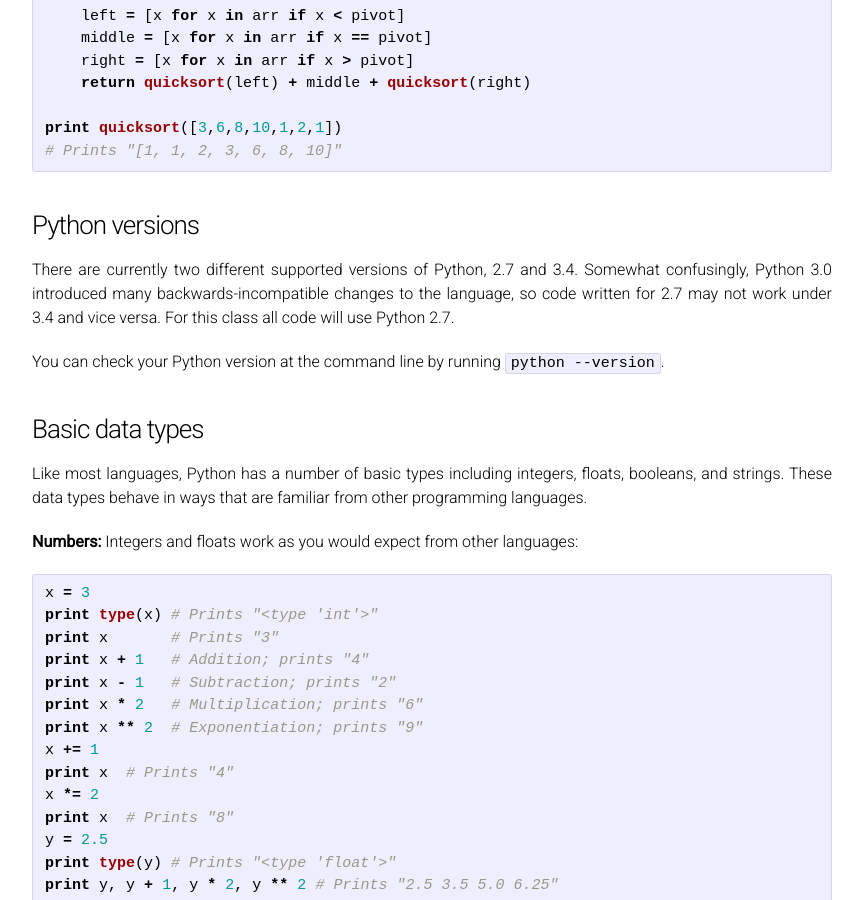
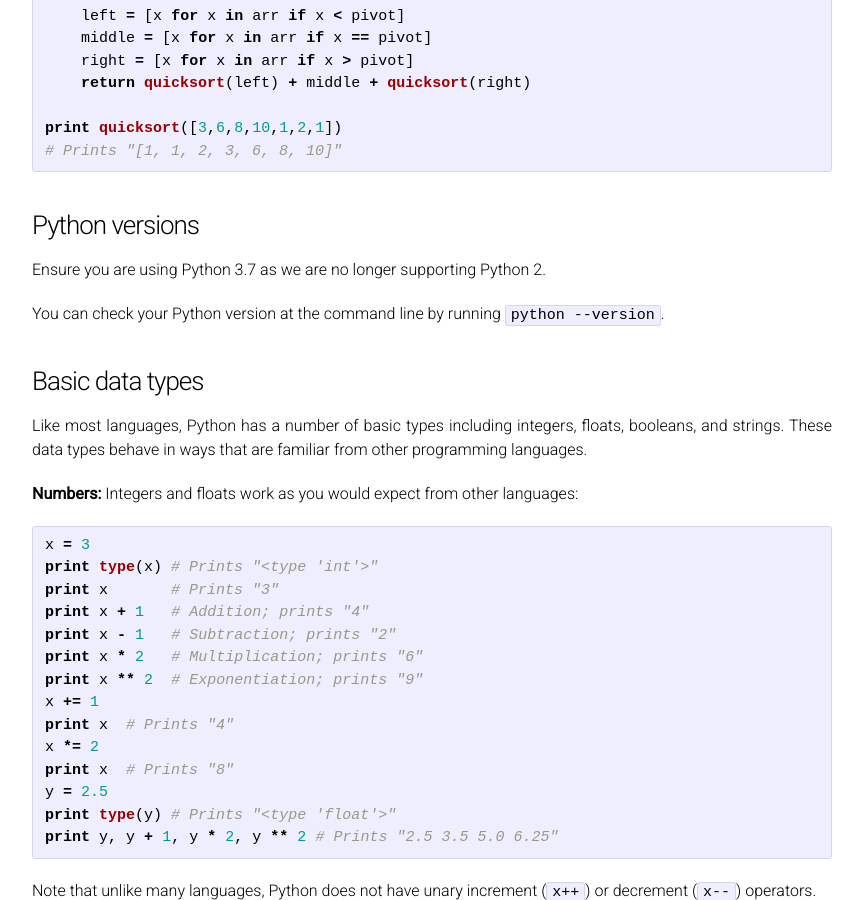
Before and after one commit to compsci682-fa21/compsci682-fa21.github.io, a Jekyll site: the page built from notes/python-numpy-tutorial.md, in a window 1280 px wide and 900 px high, scrolled down 2425 px. Shown: the whole window, without its empty margins (208-1071 px from the left). Built offline with Jekyll 4.4.1, drawn with Linux system fonts in a browser that asks for light colours.

Commit message:
Update python-numpy-tutorial.md

````diff
--- a/notes/python-numpy-tutorial.md
+++ b/notes/python-numpy-tutorial.md
@@ -127,10 +127,7 @@ print quicksort([3,6,8,10,1,2,1])
 ```
 
 ### Python versions
-There are currently two different supported versions of Python, 2.7 and 3.4.
-Somewhat confusingly, Python 3.0 introduced many backwards-incompatible changes
-to the language, so code written for 2.7 may not work under 3.4 and vice versa.
-For this class all code will use Python 2.7.
+Ensure you are using Python 3.7 as we are no longer supporting Python 2.
 
 You can check your Python version at the command line by running
 `python --version`.
````
